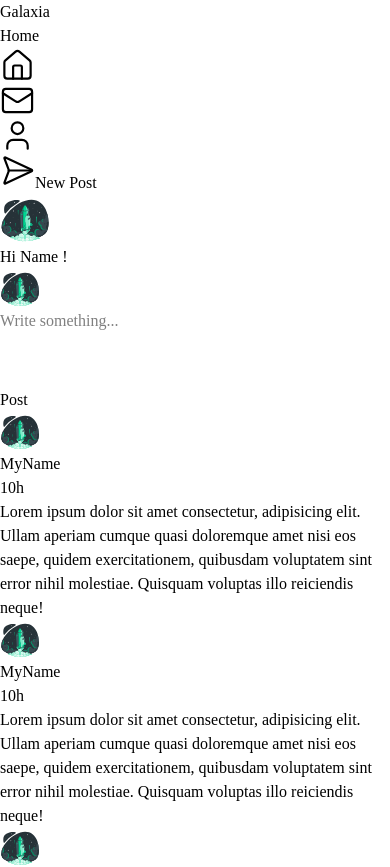
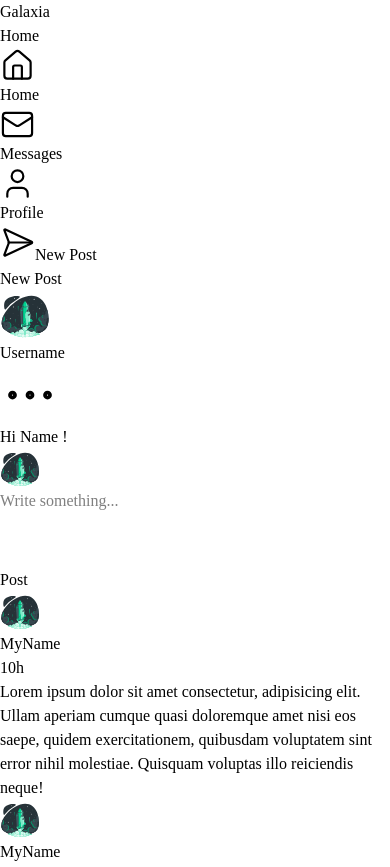
Before and after one commit to Track404/Galaxia-social-media, a React (Vite) app: page /home in a window 390 px wide. Shown: the top 867 px of the page. Built offline with nearby package versions, Linux system fonts and the light colour scheme.

Commit message:
fully responsive HomePage

```diff
--- /dev/null
+++ b/src/components/Border.jsx
@@ -0,0 +1,5 @@
+function Border() {
+  return <div className="hidden 2xl:block w-[15vw]"></div>;
+}
+
+export default Border;
--- a/src/components/FollowBar.jsx
+++ b/src/components/FollowBar.jsx
@@ -2,8 +2,8 @@ import UserFollow from './UserFollow';
 function FollowBar() {
   const itemsFollow = [1, 2, 3];
   return (
-    <div className="hidden lg:flex lg:flex-col items-center  pt-6 pl-4 pr-4   gap-8 lg:min-w-[30vw] bg-emerald-50">
-      <form className="form relative ">
+    <div className="hidden lg:flex lg:flex-col items-center  pt-6 pl-4 pr-4   gap-8 lg:min-w-[30vw] bg-emerald-50 drop-shadow-sm   ">
+      <form className="form relative  ">
         <button className="absolute left-2 -translate-y-1/2 top-1/2 p-1 ">
           <svg
             width="17"
@@ -24,7 +24,7 @@ function FollowBar() {
           </svg>
         </button>
         <input
-          className="input bg-white rounded-full px-8 xl:px-15 py-2 border-2 border-transparent focus:outline-none focus:border-emerald-400 placeholder-gray-400 transition-all duration-300 shadow-md"
+          className="input bg-white rounded-full px-8 xl:w-[20vw]  2xl:w-md  py-2 border-2 border-transparent focus:outline-none focus:border-emerald-400 placeholder-gray-400 transition-all duration-300 shadow-md"
           placeholder="Search..."
           required=""
           type="text"
@@ -48,7 +48,7 @@ function FollowBar() {
           </svg>
         </button>
       </form>
-      <div className="bg-white min-w-65 max-w-full shadow-md rounded-xl p-3 text-center">
+      <div className="bg-white min-w-65 2xl:min-w-[20vw] max-w-full shadow-md rounded-xl p-3 text-center">
         <h2 className="text-2xl font-medium mb-2">Who to follow</h2>
         {itemsFollow.map((item) => (
           <UserFollow key={item} />
--- a/src/components/Navbar.jsx
+++ b/src/components/Navbar.jsx
@@ -2,55 +2,81 @@ import { House } from 'lucide-react';
 import { Mail } from 'lucide-react';
 import { User } from 'lucide-react';
 import { SendHorizonal } from 'lucide-react';
+import { Ellipsis } from 'lucide-react';
 import rocket from '../assets/loginSvg.svg';
 
 function Navbar() {
   return (
     <>
-      <nav className="flex flex-col items-center bg-emerald-50 h-screen p-2 pl-4 pr-4 lg:pl-8 lg:pr-8 min-w-[10vw] max-w-[25vw] xl:min-w-[20vw] shadow-xl   ">
-        <div className="flex flex-col items-center   mb-6 ">
-          <h1 className="text-sm  md:text-2xl font-semibold ">Galaxia</h1>
+      <nav className="flex flex-col  items-center align-middle bg-emerald-50 h-screen p-2 pl-4 pr-4 lg:pl-8 lg:pr-8 min-w-[10vw] max-w-[25vw] xl:min-w-[20vw] drop-shadow-sm  ">
+        <div className="flex flex-col xl:flex-row xl:gap-1 items-center   mb-6 xl:mb-10 ">
+          <h1 className="text-sm  md:text-2xl xl:text-4xl 2xl:text-5xl  font-semibold ">
+            Galaxia
+          </h1>
 
-          <h1 className="text-2xl  md:text-4xl font-medium text-emerald-400 ">
+          <h1 className="text-2xl  md:text-4xl 2xl:text-5xl font-medium text-emerald-400 ">
             Home
           </h1>
         </div>
         <div className="flex flex-col gap-2 md:gap-6 ">
+          <div className="flex gap-3 items-center xl:hover:text-emerald-400">
             <House
               size="35"
               strokeWidth="1.5"
-            className="hover:text-emerald-400 md:scale-120"
+              className="hover:text-emerald-400 md:scale-120 xl:scale-135"
             />
+            <h2 className=" hidden xl:block text-2xl   font-medium">Home</h2>
+          </div>
+          <div className="flex gap-3 items-center xl:hover:text-emerald-400">
             <Mail
               size="35"
               strokeWidth="1.5"
-            className="hover:text-emerald-400 md:scale-120"
+              className="hover:text-emerald-400 md:scale-120 xl:scale-135"
             />
+            <h2 className="hidden xl:block text-2xl  font-medium">Messages</h2>
+          </div>
+          <div className="flex gap-3 items-center xl:hover:text-emerald-400">
             <User
               size="35"
               strokeWidth="1.5"
-            className="hover:text-emerald-400 md:scale-120"
+              className="hover:text-emerald-400 md:scale-120 xl:scale-135"
             />
+            <h2 className="hidden xl:block text-2xl   font-medium">Profile</h2>
+          </div>
+          <div className="flex gap-3 items-center text-end xl:hover:text-emerald-400">
             <div className=" group relative ">
-            <button className="mt-5 ">
+              <button className="mt-5 xl:mt-0 ">
                 <SendHorizonal
                   size="35"
                   strokeWidth="1.5"
-                className=" transform transition-transform duration-300  hover:text-emerald-400 md:scale-120 relative"
+                  className=" transform transition-transform duration-300  hover:text-emerald-400 md:scale-120 xl:scale-135 relative"
                 />
               </button>
-            <span className="absolute top-16 left-1/2 transform -translate-x-1/2 z-20 px-4 py-2 text-sm font-bold text-black bg-white rounded-lg shadow-lg transition-transform duration-300 ease-in-out scale-0 group-hover:scale-100">
+
+              <span className="absolute top-16 left-1/2 transform -translate-x-1/2 z-20 px-4 py-2 text-sm font-bold text-black bg-white rounded-lg shadow-lg transition-transform duration-300 ease-in-out scale-0 group-hover:scale-100 xl:hidden">
                 New Post
               </span>
             </div>
+            <h2 className="hidden xl:block text-2xl   font-medium mb-2">
+              New Post
+            </h2>
+          </div>
         </div>
         <div className="absolute bottom-5">
+          <div className="flex gap-3 items-center">
             <img
               src={rocket}
-            className="border-1 p-1 bg-white rounded-full hover:border-emerald-400 hover:scale-100 md:hover:scale-130 md:scale-120 active:scale-110 md:active:scale-120"
+              className="border-1 p-1 bg-white rounded-full hover:border-emerald-400 xl:hover:border-black hover:scale-100 md:hover:scale-130 md:scale-120 active:scale-110 md:active:scale-120 xl:active:scale-120 xl:hover:scale-120"
               width="50"
               alt=""
             />
+            <h2 className="hidden xl:block text-2xl font-medium">Username</h2>
+            <Ellipsis
+              size="60"
+              strokeWidth="1.5"
+              className="ml-5 hover:text-emerald-400 p-4 hidden xl:block"
+            />
+          </div>
         </div>
       </nav>
     </>
--- a/src/pages/HomePage.jsx
+++ b/src/pages/HomePage.jsx
@@ -1,14 +1,16 @@
 import Navbar from '../components/Navbar';
 import Post from '../components/Post';
 import FollowBar from '../components/FollowBar';
+import Border from '../components/border';
 import rocket from '../assets/loginSvg.svg';
 function HomePage() {
-  const items = [1, 2, 3, 4, 5];
+  const items = [1, 2, 3, 4, 5, 6, 7, 8, 9, 10];
 
   return (
     <div className="flex">
+      <Border />
       <Navbar />
-      <div className="w-full h-screen overflow-auto">
+      <div className="w-full h-screen overflow-auto shadow-xl ">
         <h2 className="p-2 pl-4 border-b-2 bg-gray-50 border-emerald-300 text-2xl font-bold ">
           Hi Name !
         </h2>
@@ -45,6 +47,7 @@ function HomePage() {
         ))}
       </div>
       <FollowBar />
+      <Border />
     </div>
   );
 }
```
Lines whose indentation alone changed are shown as unchanged.
